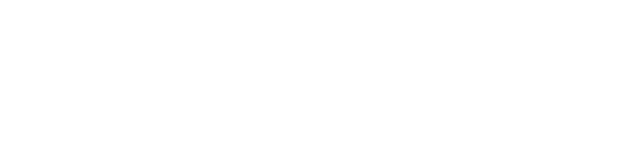
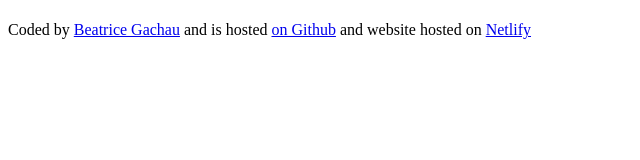
Before and after one commit to Trishgachau/Beatrice, a plain HTML site: page index.html in a window 1280 px wide. Shown: the whole page, without its empty margins (0-640 px from the left). Drawn offline with Linux system fonts and the light colour scheme.

Commit message:
Added links on footer section

```diff
--- a/index.html
+++ b/index.html
@@ -7,5 +7,12 @@
   </head>
   <body>
     <h1></h1>
+    <footer>
+      Coded by
+      <a href="https://github.com/Trishgachau" target="_blank">Beatrice Gachau</a> and is hosted
+       <a href="https://github.com/Trishgachau/Beatrice" target="_blank">
+        on Github</a> and website hosted on <a href="https://app.netlify.com/sites/beatrice-app/overview" target="_blank">Netlify</a>
+         </a>
+    </footer>
   </body>
 </html>
```
